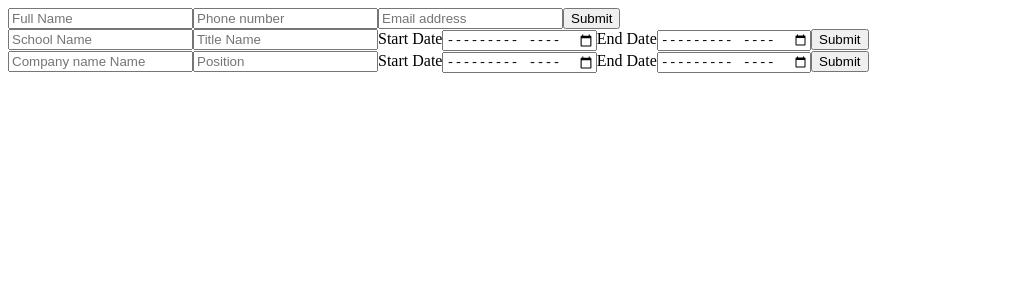
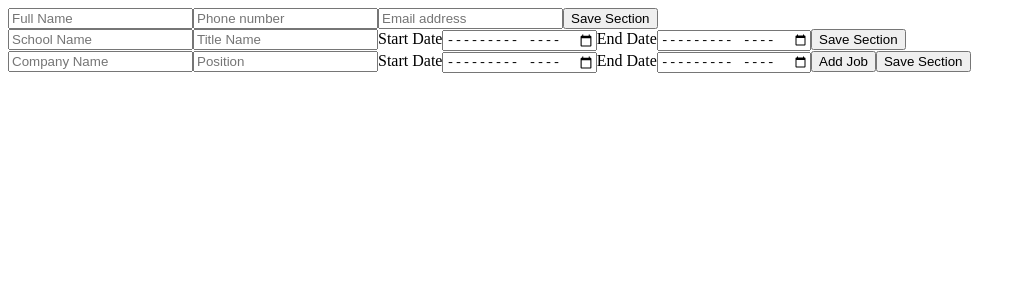
Before and after one commit to cmoratagarcia/odin-first-react-app, a React (Vite) app: page / in a window 1280 px wide. Shown: the top 300 px of the page, without its empty margins (0-1026 px from the left). Built offline with nearby package versions, Linux system fonts and the light colour scheme.

Commit message:
Update Experience logic to allow the user to add multiple jobs Update button names in all three components

```diff
--- a/src/components/Education.jsx
+++ b/src/components/Education.jsx
@@ -43,7 +43,7 @@ function Education({ data: formData, setData: setFormData }) {
             value={formData.endDate}
             onChange={handleChange}
           />
-          <button onClick={handleSubmit}>Submit</button>
+          <button onClick={handleSubmit}>Save Section</button>
         </div>
       ) : (
         <div>
--- a/src/components/Experience.jsx
+++ b/src/components/Experience.jsx
@@ -12,19 +12,33 @@ function Experience({ jobs, setJobs }) {
   function handleChange(e) {
     setCurrentJob({ ...currentJob, [e.target.name]: e.target.value });
   }
-  function handleSubmit() {
+
+  function handleAddJob() {
     setJobs([...jobs, currentJob]);
     setCurrentJob({ company: "", position: "", startDate: "", endDate: "" });
+  }
+  function handleSubmit() {
     setIsEditing(false);
   }
   return (
     <div>
       {isEditing ? (
         <div>
+          {/* Show already-added jobs above the form */}
+          {jobs.map((job, index) => (
+            <div key={index}>
+              <h2>{job.company}</h2>
+              <p>{job.position}</p>
+              <p>
+                {job.startDate} – {job.endDate}
+              </p>
+            </div>
+          ))}
+          {/* Form to keep adding jobs */}
           <input
             name="company"
             type="text"
-            placeholder="Company name Name"
+            placeholder="Company Name"
             value={currentJob.company}
             onChange={handleChange}
           />
@@ -50,7 +64,10 @@ function Experience({ jobs, setJobs }) {
             value={currentJob.endDate}
             onChange={handleChange}
           />
-          <button onClick={handleSubmit}>Submit</button>
+          {/* Adds current job to the list, clears form */}
+          <button onClick={handleAddJob}>Add Job</button>
+
+          <button onClick={handleSubmit}>Save Section</button>
         </div>
       ) : (
         <div>
@@ -63,7 +80,7 @@ function Experience({ jobs, setJobs }) {
               </p>
             </div>
           ))}
-          <button onClick={() => setIsEditing(true)}>Add Job</button>
+          <button onClick={() => setIsEditing(true)}>Edit</button>
         </div>
       )}
     </div>
--- a/src/components/General.jsx
+++ b/src/components/General.jsx
@@ -35,7 +35,7 @@ function GeneralInfo({ data: formData, setData: setFormData }) {
             value={formData.email}
             onChange={handleChange}
           />
-          <button onClick={handleSubmit}>Submit</button>
+          <button onClick={handleSubmit}>Save Section</button>
         </div>
       ) : (
         <div>
```
